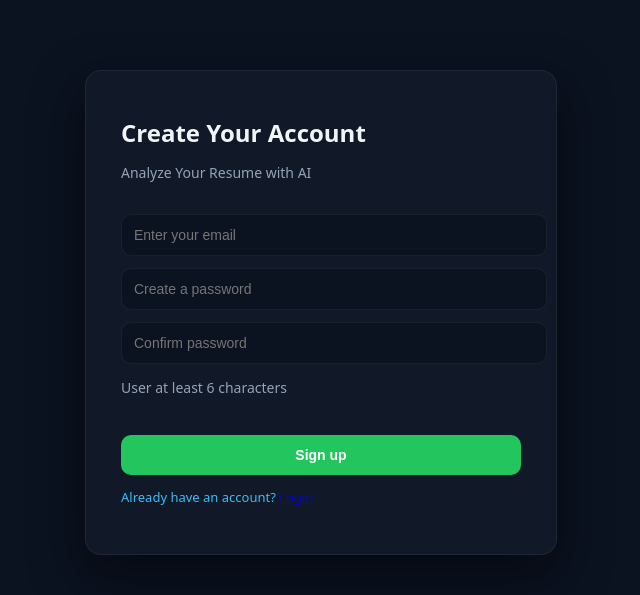
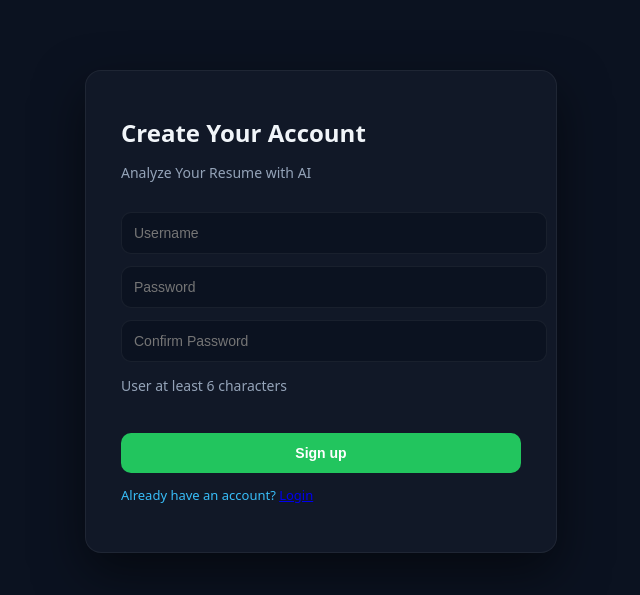
Before and after one commit to ShafiyaAnjum12/ai-resume-analyzer, a Flask app: page /signup in a window 1280 px wide. Shown: the part 51-646 px from the top of the page, without its empty margins (319-959 px from the left). Run offline with Flask 3, Linux system fonts and the light colour scheme; parts of the project's set-up code (start-up, migrations or seed data) failed here and were passed over.

Commit message:
Update signup.html

```diff
--- a/templates/signup.html
+++ b/templates/signup.html
@@ -4,9 +4,9 @@
     <h2>Create Your Account</h2>
     <p class="sub-text">Analyze Your Resume with AI</p>
     <form method="POST">
-      <input type="email" name="email" placeholder="Enter your email" />
-      <input type="password" name="password" placeholder="Create a password" />
-      <input type="password" name="password" placeholder="Confirm password" />
+      <input type="text" name="username" placeholder="Username" />
+      <input type="password" name="password" placeholder="Password" />
+      <input type="password" name="confirm_password" placeholder="Confirm Password" />
 
       <p class="sub-text">User at least 6 characters</p>
       <button type="submit">Sign up</button>
```
